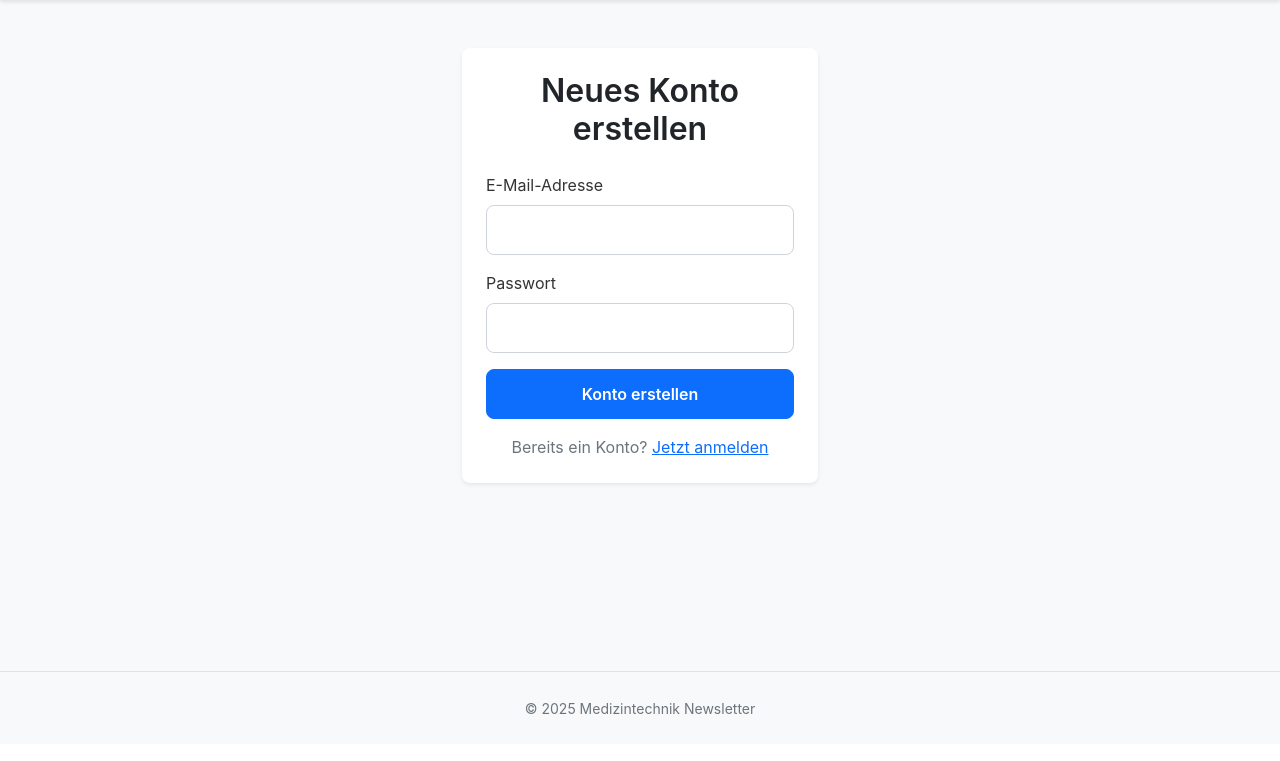
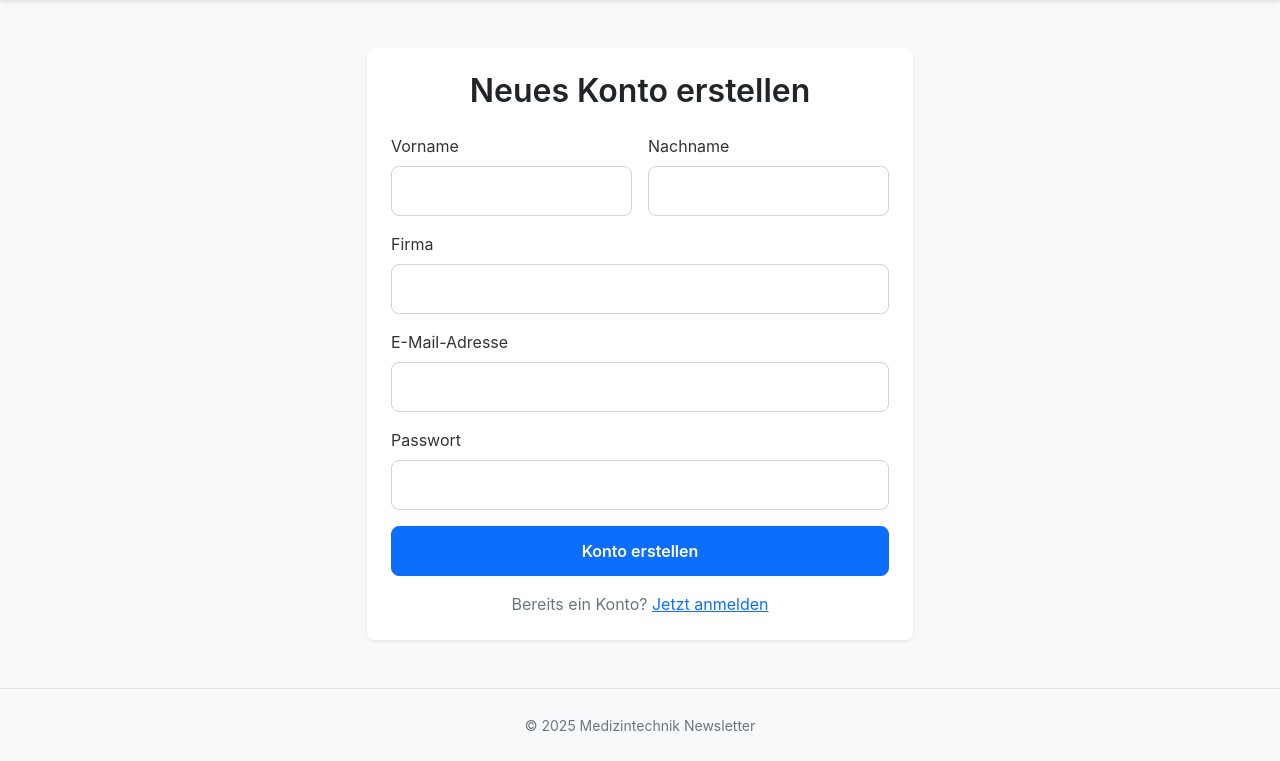
Before and after one commit to jackl1304/News, a Flask app: page /registrieren in a window 1280 px wide. Shown: the part 56-817 px from the top of the page. Before the commit the page ends 770 px from the top, so only its background shows below. Run offline with Flask 3, Linux system fonts and the light colour scheme.

Commit message:
Update register.html

```diff
--- a/medtech_newsletter/templates/register.html
+++ b/medtech_newsletter/templates/register.html
@@ -2,25 +2,37 @@
 {% block title %}Registrieren{% endblock %}
 {% block content %}
 <div class="row justify-content-center">
-    <div class="col-md-6 col-lg-4">
+    <div class="col-md-8 col-lg-6">
         <div class="card shadow-sm">
             <div class="card-body p-4">
                 <h2 class="card-title text-center mb-4">Neues Konto erstellen</h2>
 
-                <form action="{{ url_for('register') }}" method="post">
-                    <div class="mb-3">
+                <form action="{{ url_for('main.register') }}" method="post" class="row g-3">
+                    <div class="col-md-6">
+                        <label for="first_name" class="form-label">Vorname</label>
+                        <input type="text" class="form-control" id="first_name" name="first_name" required>
+                    </div>
+                    <div class="col-md-6">
+                        <label for="last_name" class="form-label">Nachname</label>
+                        <input type="text" class="form-control" id="last_name" name="last_name" required>
+                    </div>
+                    <div class="col-12">
+                        <label for="company" class="form-label">Firma</label>
+                        <input type="text" class="form-control" id="company" name="company">
+                    </div>
+                    <div class="col-12">
                         <label for="email" class="form-label">E-Mail-Adresse</label>
                         <input type="email" class="form-control" id="email" name="email" required>
                     </div>
-                    <div class="mb-3">
+                    <div class="col-12">
                         <label for="password" class="form-label">Passwort</label>
                         <input type="password" class="form-control" id="password" name="password" required>
                     </div>
-                    <div class="d-grid mb-3">
+                    <div class="col-12 d-grid mt-3">
                         <button type="submit" class="btn btn-primary">Konto erstellen</button>
                     </div>
-                    <p class="text-center text-muted mb-0">
-                        Bereits ein Konto? <a href="{{ url_for('login') }}">Jetzt anmelden</a>
+                    <p class="text-center text-muted mt-3 mb-0">
+                        Bereits ein Konto? <a href="{{ url_for('main.login') }}">Jetzt anmelden</a>
                     </p>
                 </form>
             </div>
```
